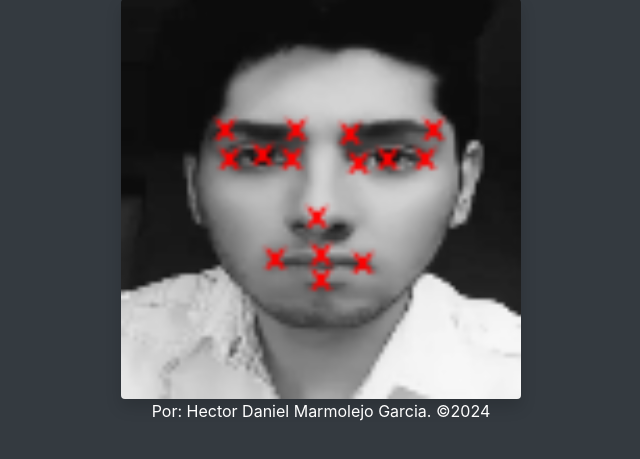
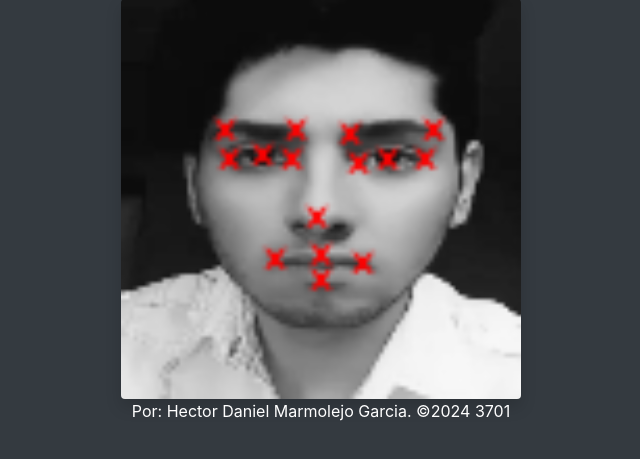
Before and after one commit to HectorDanielMG/Key-Points, a Flask app: page / in a window 1280 px wide. Shown: the part 341-800 px from the top of the page, without its empty margins (319-959 px from the left). Run offline with Flask 3, Linux system fonts and the light colour scheme; some libraries are stand-ins or nearby versions.

Commit message:
v1.0.2: Deteccion de puntos Faciales: Grupo

```diff
--- a/templates/upload.html
+++ b/templates/upload.html
@@ -25,7 +25,7 @@
                 <h5>Ejemplo del resultado esperado</h5>
                 <img src="{{ url_for('static', filename='Ejemplo.png') }}" alt="Ejemplo del resultado" class="img-fluid rounded shadow">
                 <!-- Cambia el color del texto a blanco -->
-                <p class="text-white">Por: Hector Daniel Marmolejo Garcia. ©2024 </p>
+                <p class="text-white">Por: Hector Daniel Marmolejo Garcia. ©2024 3701</p>
             </div>
         </div>
     </div>
```
